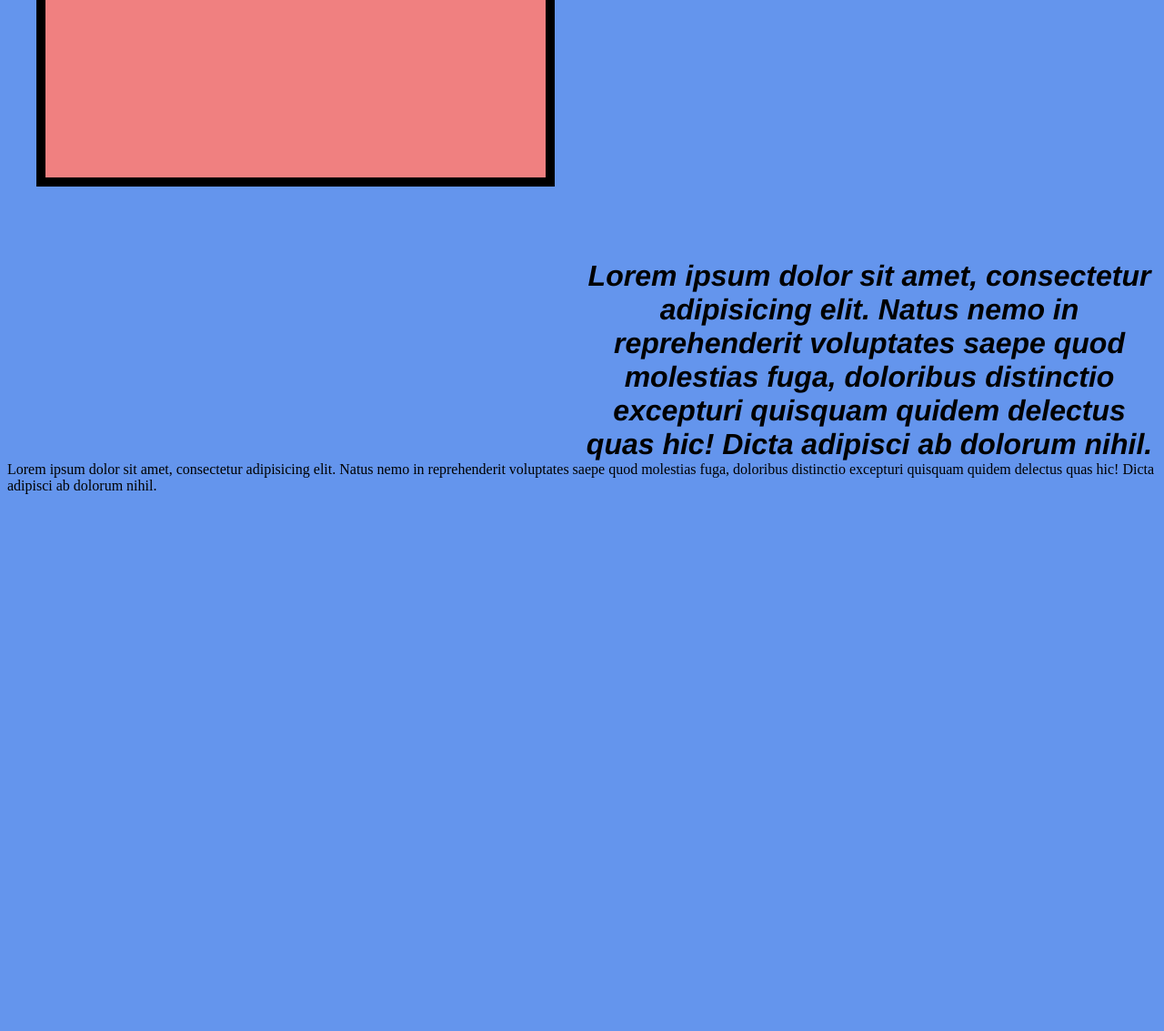
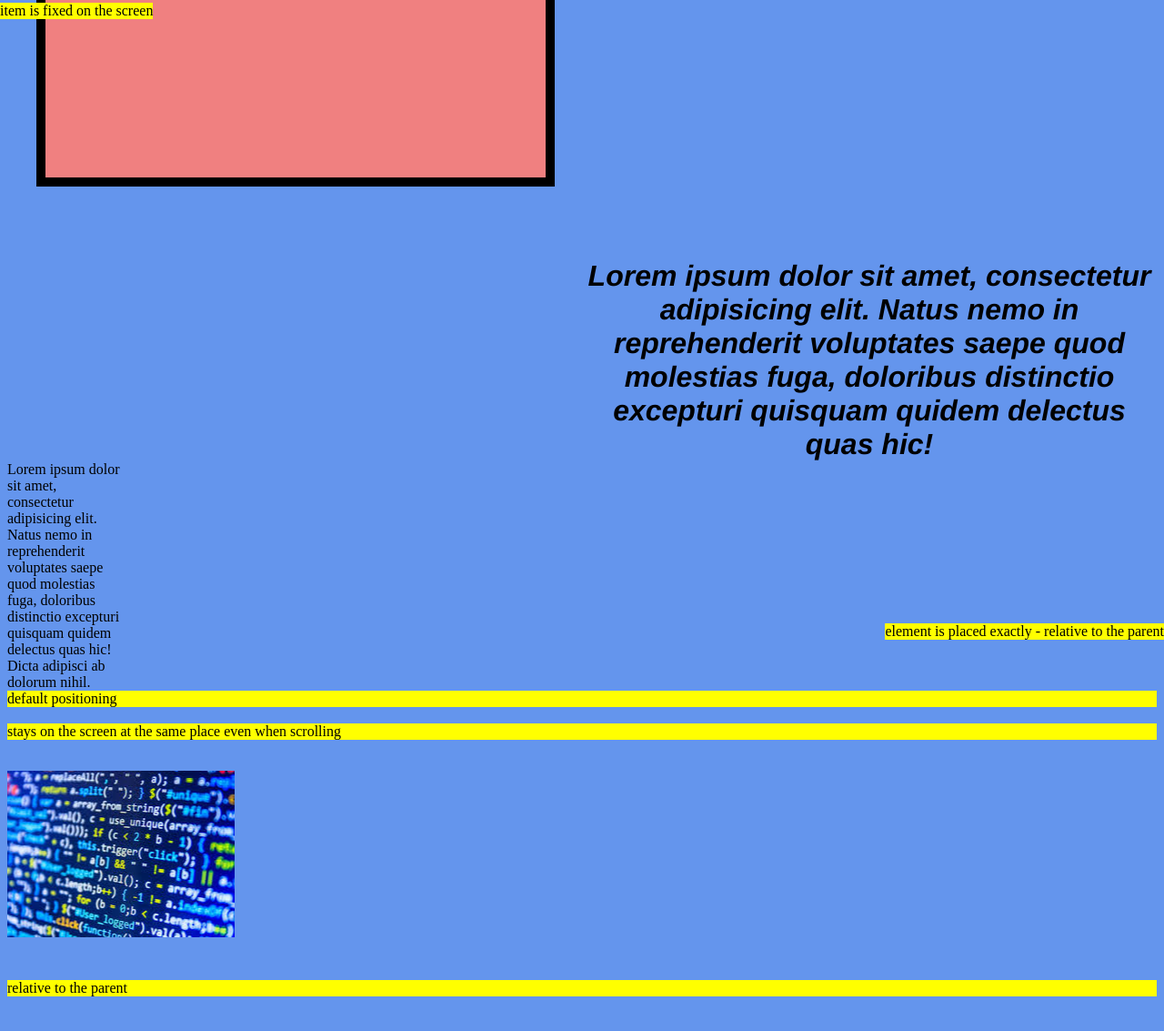
Before and after one commit to cbergstromcod/css-cheatsheet, a plain HTML site: page index.html in a window 1280 px wide. Shown: the part 97-1230 px from the top of the page at 91% size. Before the commit the page ends 800 px from the top, so only its background shows below. Drawn offline with Linux system fonts and the light colour scheme.

Commit message:
finish css cheatsheet

```diff
--- a/index.html
+++ b/index.html
@@ -10,9 +10,16 @@
 
 <body>
   <div id="box-model" class="bottom-margin">box model</div>
-  <div id="fonts">Lorem ipsum dolor sit amet, consectetur adipisicing elit. Natus nemo in reprehenderit voluptates saepe quod molestias fuga, doloribus distinctio excepturi quisquam quidem delectus quas hic! Dicta adipisci ab dolorum nihil.</div>
+  <div id="fonts">Lorem ipsum dolor sit amet, consectetur adipisicing elit. Natus nemo in reprehenderit voluptates saepe quod molestias fuga, doloribus distinctio excepturi quisquam quidem delectus quas hic!</div>
   <div class="clear"></div>
   <div id="floats">Lorem ipsum dolor sit amet, consectetur adipisicing elit. Natus nemo in reprehenderit voluptates saepe quod molestias fuga, doloribus distinctio excepturi quisquam quidem delectus quas hic! Dicta adipisci ab dolorum nihil.</div>
+  <div id="static">default positioning</div>
+  <div id="relative">relative to the parent</div>
+  <div id="fixed">item is fixed on the screen</div>
+  <div id="absolute">element is placed exactly - relative to the parent</div>
+  <div id="sticky">stays on the screen at the same place even when scrolling</div>
+  <div id="background"></div>
+  <div class="space"></div>
 </body>
 
 </html>
--- a/style.css
+++ b/style.css
@@ -37,6 +37,58 @@ body {
   text-align: center;
 }
 
-#fonts2 {
-  width: 81%;
+#floats {
+  width: 90%;
 }
+
+@media screen and (min-width: 600px) {
+  #floats {
+    width: 10%;
+  }
+}
+
+#static {
+  position: static;
+  top: 30px;
+  bottom: 300px;
+  background-color: yellow;
+}
+#relative {
+  position: relative;
+  top: 300px;
+  background-color: yellow;
+}
+#fixed {
+  position: fixed;
+  top: 100px;
+  left: 0;
+  background-color: yellow;
+}
+#absolute {
+  position: absolute;
+  bottom: 0;
+  right: 0;
+  background-color: yellow;
+}
+#sticky {
+  position: sticky;
+  top: 0;
+  background-color: yellow;
+}
+#background {
+  /* position: relative; */
+  width: 250px;
+  height: 250px;
+  background-image: url("background.jpg");
+  background-repeat: no-repeat;
+  background-position: center;
+  /* position: relative;  */
+}
+
+#background:hover {
+  /* background-image: unset; */
+}
+
+.space {
+  margin-bottom: 250px;
+}
```
Also changed, not shown: background.jpg (added).
